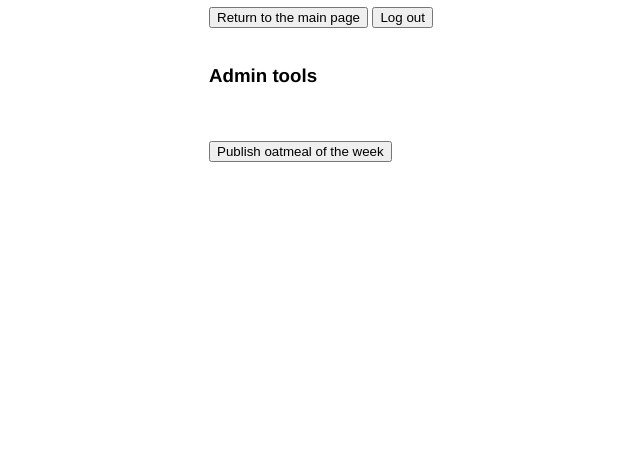
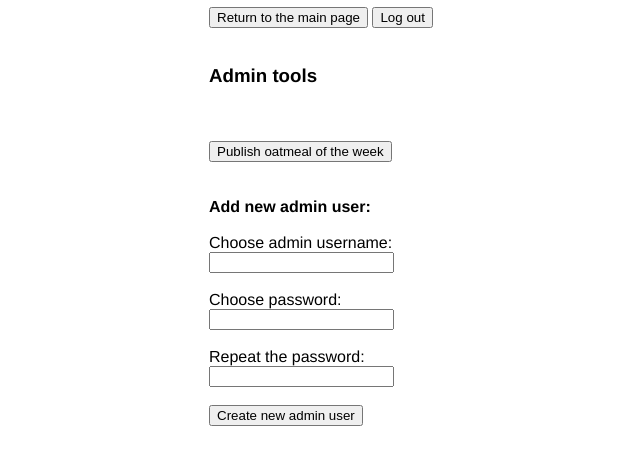
Before and after one commit to KatjaKvintus/cybersecuritymoocproject, a Flask app: page /admin_tools in a window 1280 px wide. Shown: the part 201-666 px from the top of the page, without its empty margins (71-711 px from the left). Run offline with Flask 3, Linux system fonts and the light colour scheme.

Commit message:
Added more code for flaw 3

```diff
--- a/routes.py
+++ b/routes.py
@@ -438,3 +438,48 @@ def change_fav_status():
         favorites.mark_recipe_as_favorite(recipe_id, user_id)
 
     return redirect("/my_favorites")
+
+
+@app.route("/create_new_admin", methods=["GET", "POST"])
+def create_new_admin():
+    '''Admin can create a new admin user account'''
+
+    if request.method == "GET":
+        return render_template("register.html")
+
+    if request.method == "POST":
+        username = request.form["username"]
+        password1 = request.form["password1"]
+        password2 = request.form["password2"]
+        user_type = "admin"
+
+    if len(username) < 3:
+        return render_template("error.html",
+                                message="Too short username. " +
+                                "Please choose one that has at least 3 characters.")
+
+    if len(username) > 20:
+        return render_template("error.html",
+                                message="This username is too long. " +
+                                "Please choose one that has maximum 20 characters.")
+
+    if users.username_taken(username):
+        return render_template("error.html",
+                                message="This username is taken. Please choose another one.")
+
+    if password1 != password2:
+        return render_template("error.html",
+                                message="Passwords don't match. " +
+                               "Please type the sama password twice.")
+
+    if len(password1) < 3:
+        return render_template("error.html",
+                                message="This password is too short. " +
+                               "Please choose one that has at least 3 characters.")
+
+    if not users.create_new_account(username, password1, user_type):
+        return render_template("error.html",
+                                message="Failed to create the user account.")
+
+    return render_template("succesfull_message.html",
+                            message="New admin created! Remember to send them their new username and password.")
--- a/templates/admin_tools.html
+++ b/templates/admin_tools.html
@@ -13,6 +13,42 @@
 <input type="submit" value="Publish oatmeal of the week">
 <input type="hidden" name="csrf_token" value="{{ session.csrf_token }}">
 </form>
+<BR><BR>
+
+<b>Add new admin user:</b><BR><BR>
+    <form action="/create_new_admin" method="post" onsubmit="return check(this)">
+        Choose admin username: <BR><input type="text" name="username" minlength="3"> <BR><BR>
+        Choose password: <BR><input type="password" name="password1"> <BR><BR>
+        Repeat the password: <BR><input type="password" name="password2"> <BR><BR>
+
+        <input type="submit" value="Create new admin user">
+        </form>
+
+        <script>
+        function check(form) {
+            if (form.username.value.length < 3) {
+                alert("Error: This username is too short. Please choose one that has at least 3 characters.");
+                return false;
+            }
+            if (form.username.value.length > 20) {
+                alert("Error: This username is too long. Please choose one that has maximum 20 characters.");
+                return false;
+            }
+            if (form.password1.value != form.password2.value) {
+                alert("Error: passwords don't match. Please try again.");
+                return false;
+            }
+            if (form.password1.value.length > 50) {
+                alert("Error: too long password. Are you sure you are going to remember it? Please choose something under 50 characters (and we strongly recommend to keep it under 20).");
+                return false;
+            }
+            if (form.password1.value.length < 3) {
+                alert("Error: This password is too short. Please choose one that has at least 3 characters.");
+                return false;
+            }
+            return true;
+        }
+        </script>
 
 
 {% endblock %}
```
